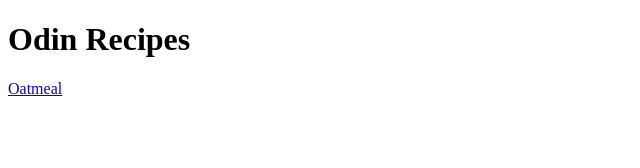
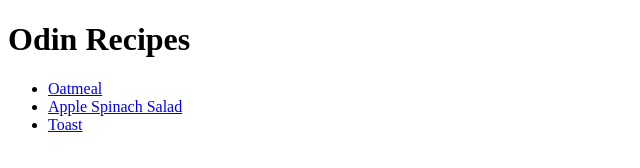
Before and after one commit to rgibsondev/odin-recipes, a plain HTML site: page index.html in a window 1280 px wide. Shown: the whole page, without its empty margins (0-640 px from the left). Drawn offline with Linux system fonts and the light colour scheme.

Commit message:
Add links to other recipes

```diff
--- a/index.html
+++ b/index.html
@@ -8,7 +8,10 @@
 </head>
 <body>
     <h1>Odin Recipes</h1>
-    <a href="recipes/oatmeal.html">Oatmeal</a>
-
+    <ul>
+        <li><a href="recipes/oatmeal.html">Oatmeal</a></li>
+        <li><a href="recipes/salad.html">Apple Spinach Salad</a></li>
+        <li><a href="recipes/toast.html">Toast</a></li>
+    </ul>
 </body>
 </html>
```
